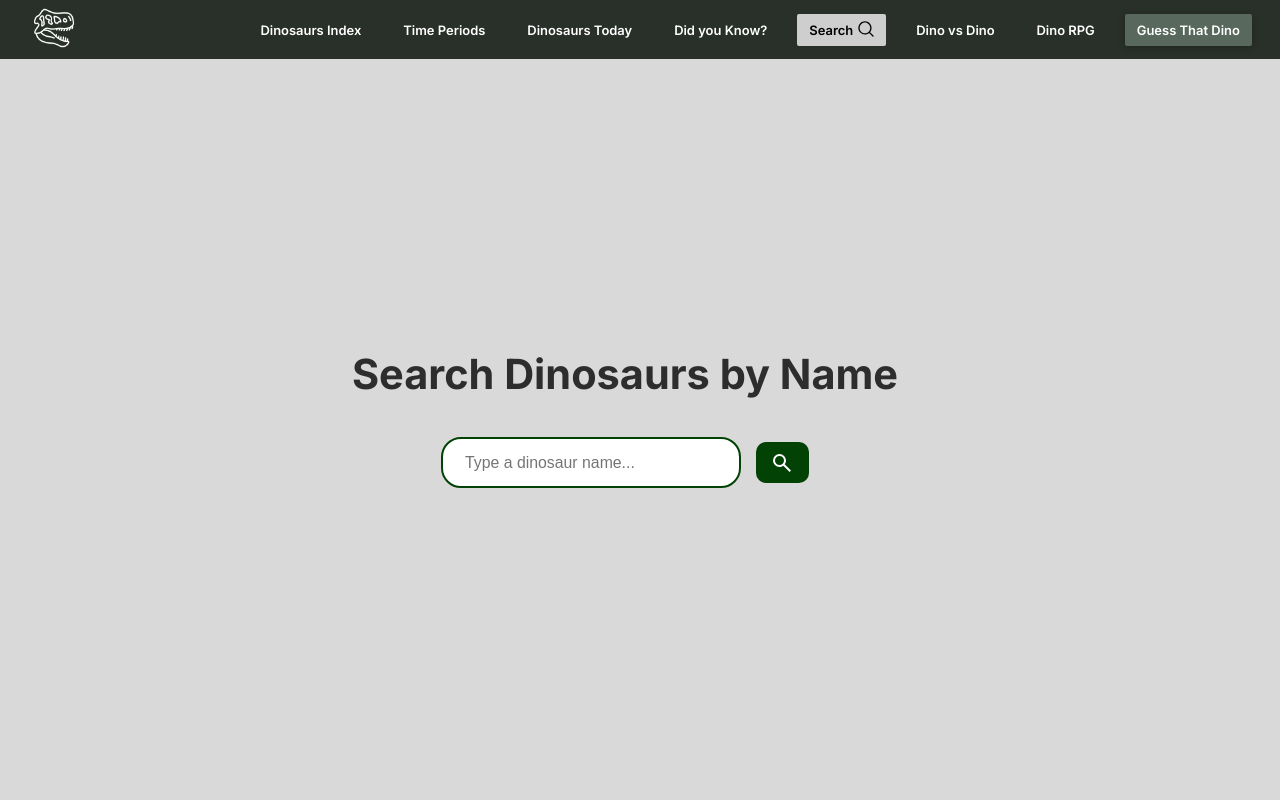
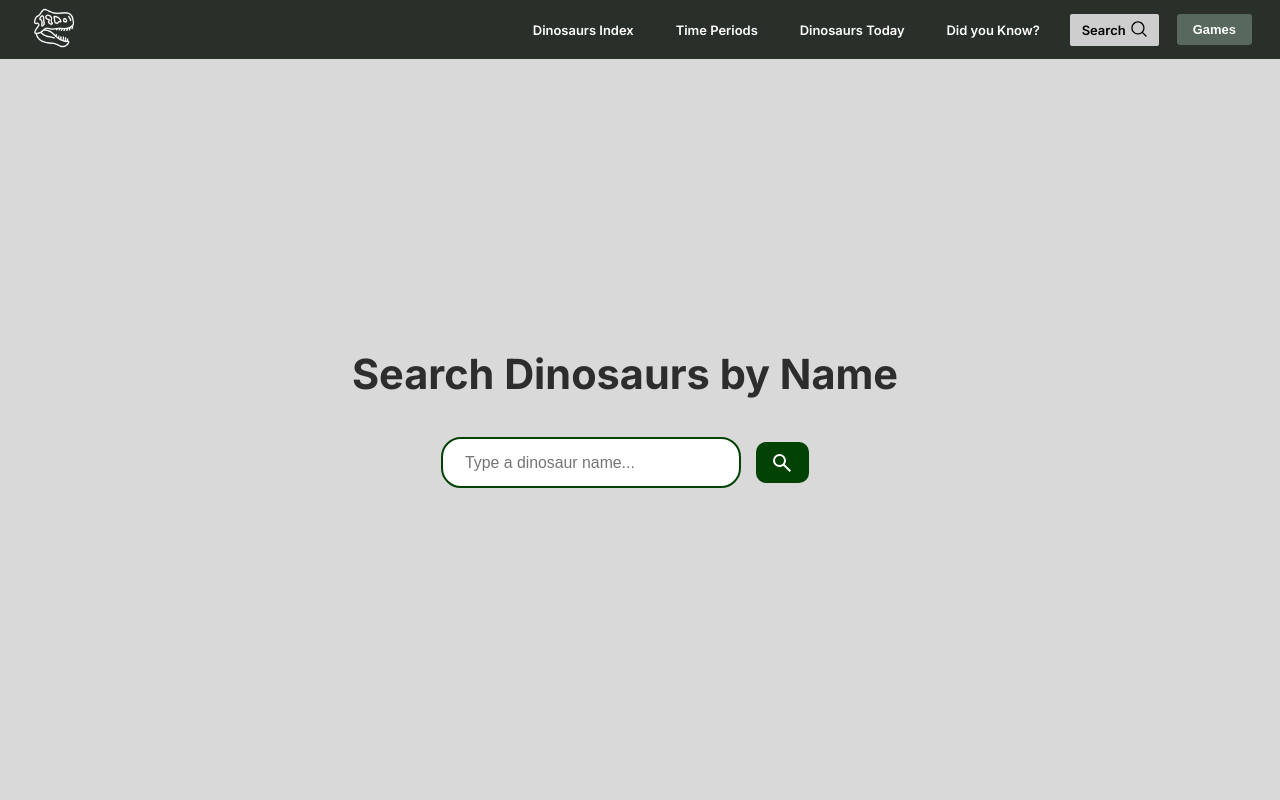
Before and after one commit to williamwestergard/Sanity-react-gruppuppgift, a React (Vite) app in the folder frontend/: page /search in a window 1280 px wide. Shown: the top 800 px of the page. Built offline with nearby package versions, Linux system fonts and the light colour scheme; a web font is replaced by a local one.

Commit message:
navbar dropdown

```diff
--- a/frontend/src/components/navbar/Navbar.jsx
+++ b/frontend/src/components/navbar/Navbar.jsx
@@ -124,20 +124,21 @@ const Navbar = () => {
             </article>
           </NavLink>
 
+          <section className="dropdown-navbar">
+            <button className="dropdown-navbar-button">Games</button>
+            <section className="dropdown-content">
               <NavLink
                 to="/dino-vs-dino"
                 className={({ isActive }) => (isActive ? "active-link" : "")}
               >
                 Dino vs Dino
               </NavLink>
-
               <NavLink
                 to="/dino-rpg"
                 className={({ isActive }) => (isActive ? "active-link" : "")}
               >
                 Dino RPG
               </NavLink>
-
               <NavLink
                 id="navbar-dino-game"
                 to="/guess-that-dino"
@@ -145,6 +146,8 @@ const Navbar = () => {
               >
                 Guess That Dino
               </NavLink>
+            </section>
+          </section>
         </article>
         {menuOpen ? (
           // Close Icon
--- a/frontend/src/components/navbar/navbar.css
+++ b/frontend/src/components/navbar/navbar.css
@@ -90,6 +90,41 @@
   display: none;
 }
 
+.dropdown-navbar {
+  float: left;
+  overflow: hidden;
+  display: flex;
+  align-self: center;
+  justify-content: center;
+}
+
+.dropdown-navbar-button {
+  background: none;
+  border: none;
+  background-color: rgb(88, 104, 92);
+  filter: drop-shadow(0.1vh 0.2vh 0.4vh rgba(0, 0, 0, 0.224));
+  color: white;
+  font-size: clamp(0.9rem, 1vw, 1rem);
+  font-weight: 600;
+  padding: 1vh 2vh;
+  border-radius: 3px;
+}
+
+.dropdown-content {
+  display: none;
+  position: absolute;
+  background-color: #1f211fe9;
+  right: 0vh;
+  top: 4vh;
+  min-width: 200px;
+  box-shadow: 0px 8px 16px 0px rgba(0, 0, 0, 0.2);
+  z-index: 10000000;
+}
+.dropdown-navbar:hover .dropdown-content {
+  display: flex;
+  flex-direction: column;
+}
+
 /**  Responsive design **/
 @media screen and (max-width: 900px) {
   #hamburger-menu {
--- a/frontend/src/pages/about-us/AboutUs.jsx
+++ b/frontend/src/pages/about-us/AboutUs.jsx
@@ -1,5 +1,7 @@
 import "../about-us/aboutus.css";
+import Footer from "../../components/footer/Footer.jsx";
 import Navbar from "../../components/navbar/Navbar";
+import ScrollToTop from "../../components/scroll-to-top/ScrollToTop";
 import Velociraptor from "../../assets/velociraptor.png";
 import Trex from "../../assets/t-rex.png";
 import Dilophosaurus from "../../assets/dilophosaurus.png";
@@ -10,6 +12,7 @@ import Fossil from "../../assets/fossil.png";
 const aboutUs = () => {
   return (
     <>
+      <ScrollToTop />
       <Navbar />
       <section className="about-us">
         <h2 className="title">About Us</h2>
@@ -64,6 +67,7 @@ const aboutUs = () => {
         <p>Simon:</p>
         <a href="https://github.com/KarlSimonB">GitHub</a>
       </section>
+      <Footer />
     </>
   );
 };
--- a/frontend/src/pages/about-us/aboutus.css
+++ b/frontend/src/pages/about-us/aboutus.css
@@ -1,4 +1,5 @@
 .about-us {
+  margin: 10vh;
   text-align: center;
   font-family: "Texturina";
   font-size: 18px;
```
Lines whose indentation alone changed are shown as unchanged.
